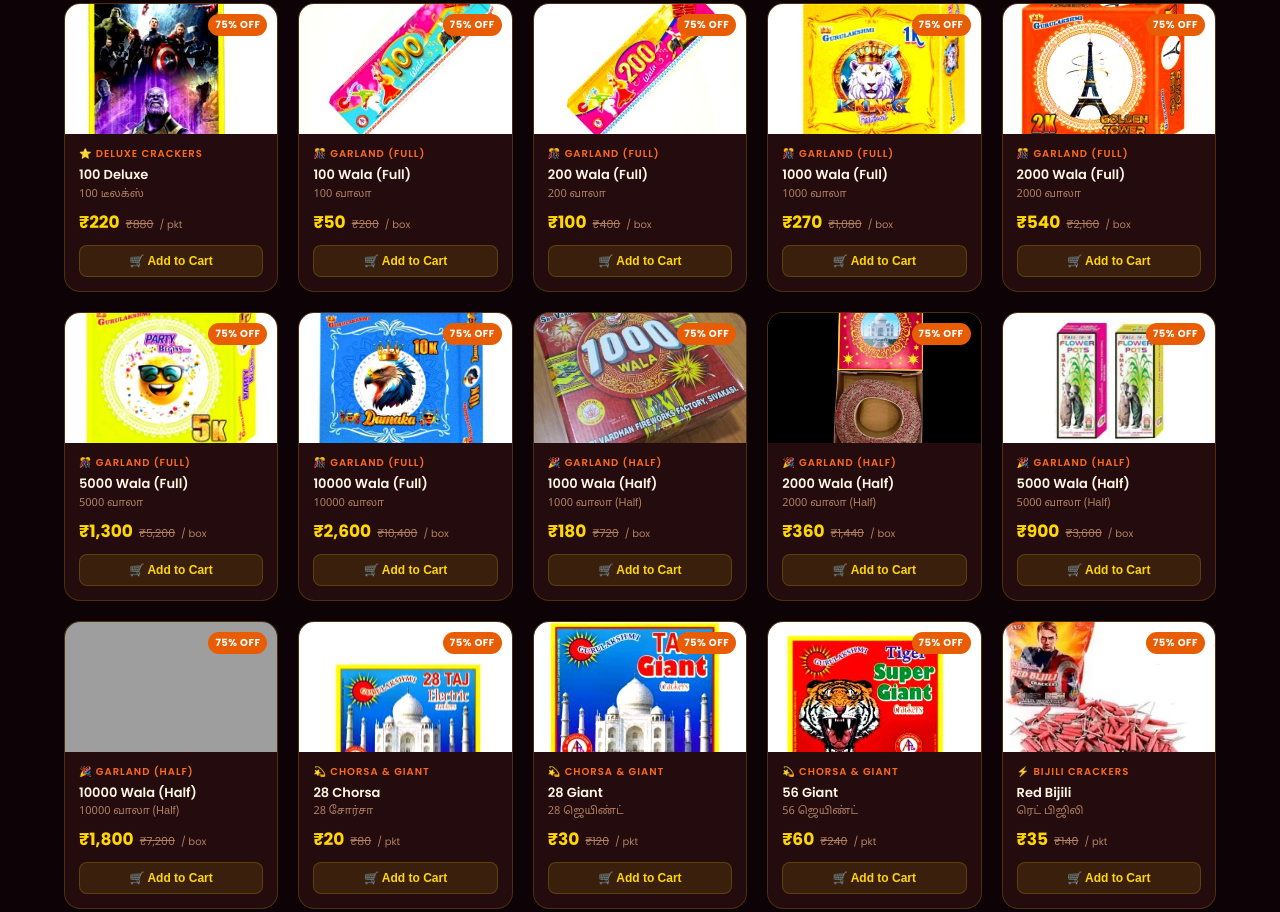
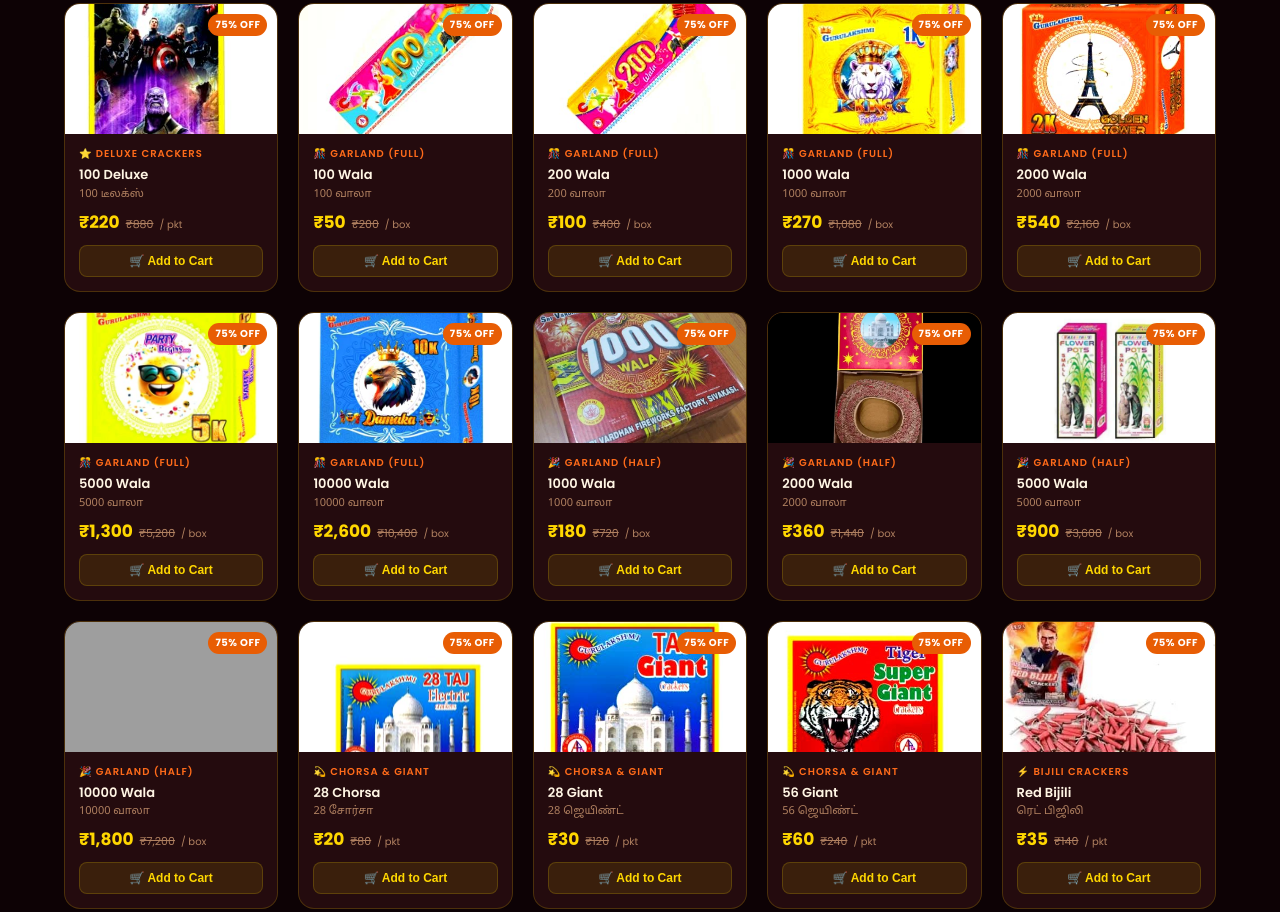
Before and after one commit to Vk-AtOS/spmc-crackers, a plain HTML site: page shop.html in a window 1280 px wide. Shown: the part 971-1883 px from the top of the page. Drawn offline with Linux system fonts and the light colour scheme; no server answers; grey boxes are pictures that could not be loaded.

Commit message:
fix: remove (Full)/(Half) from wala names, rename Tin Beer→Beer Tin, add cylinder bomb image, push no-image products to end

```diff
--- a/js/product-images.js
+++ b/js/product-images.js
@@ -145,6 +145,8 @@
   104: 'images/products/new_hunter007.jpg',
   105: 'images/products/new_emu_egg.jpg',
   106: 'images/products/new_watermelon.jpg',
+  107: 'images/products/cylinder_bomb.jpg',
+  108: 'images/products/cylinder_bomb.jpg',
 
   // FANCY SHOTS (109-119)
   109: 'images/products/shots_7.jpg',
--- a/js/products.js
+++ b/js/products.js
@@ -76,18 +76,18 @@
   { id: 11, name: '100 Deluxe', nameTa: '100 டீலக்ஸ்', cat: 'deluxe', mrp: 880, price: 220, unit: 'pkt', emoji: '⭐', desc: 'Bumper pack of 100 deluxe crackers for a long, loud celebration — best-value deluxe.' },
 
   // GARLAND FULL
-  { id: 12, name: '100 Wala (Full)', nameTa: '100 வாலா', cat: 'garland-full', mrp: 200, price: 50, unit: 'box', emoji: '🎊', desc: 'Continuous 100-wala garland cracker — non-stop burst of rapid snapping sounds.' },
-  { id: 13, name: '200 Wala (Full)', nameTa: '200 வாலா', cat: 'garland-full', mrp: 400, price: 100, unit: 'box', emoji: '🎊', desc: 'Continuous 200-wala garland cracker — non-stop burst of rapid snapping sounds.' },
-  { id: 14, name: '1000 Wala (Full)', nameTa: '1000 வாலா', cat: 'garland-full', mrp: 1080, price: 270, unit: 'box', emoji: '🎊', desc: 'Continuous 1000-wala garland cracker — non-stop burst of rapid snapping sounds.' },
-  { id: 15, name: '2000 Wala (Full)', nameTa: '2000 வாலா', cat: 'garland-full', mrp: 2160, price: 540, unit: 'box', emoji: '🎊', desc: 'Continuous 2000-wala garland cracker — non-stop burst of rapid snapping sounds.' },
-  { id: 16, name: '5000 Wala (Full)', nameTa: '5000 வாலா', cat: 'garland-full', mrp: 5200, price: 1300, unit: 'box', emoji: '🎊', desc: 'Continuous 5000-wala garland cracker — spectacular non-stop snapping display for big events.' },
-  { id: 17, name: '10000 Wala (Full)', nameTa: '10000 வாலா', cat: 'garland-full', mrp: 10400, price: 2600, unit: 'box', emoji: '🎊', desc: 'Continuous 10000-wala garland cracker — the ultimate non-stop crackling extravaganza.' },
+  { id: 12, name: '100 Wala', nameTa: '100 வாலா', cat: 'garland-full', mrp: 200, price: 50, unit: 'box', emoji: '🎊', desc: 'Continuous 100-wala garland cracker — non-stop burst of rapid snapping sounds.' },
+  { id: 13, name: '200 Wala', nameTa: '200 வாலா', cat: 'garland-full', mrp: 400, price: 100, unit: 'box', emoji: '🎊', desc: 'Continuous 200-wala garland cracker — non-stop burst of rapid snapping sounds.' },
+  { id: 14, name: '1000 Wala', nameTa: '1000 வாலா', cat: 'garland-full', mrp: 1080, price: 270, unit: 'box', emoji: '🎊', desc: 'Continuous 1000-wala garland cracker — non-stop burst of rapid snapping sounds.' },
+  { id: 15, name: '2000 Wala', nameTa: '2000 வாலா', cat: 'garland-full', mrp: 2160, price: 540, unit: 'box', emoji: '🎊', desc: 'Continuous 2000-wala garland cracker — non-stop burst of rapid snapping sounds.' },
+  { id: 16, name: '5000 Wala', nameTa: '5000 வாலா', cat: 'garland-full', mrp: 5200, price: 1300, unit: 'box', emoji: '🎊', desc: 'Continuous 5000-wala garland cracker — spectacular non-stop snapping display for big events.' },
+  { id: 17, name: '10000 Wala', nameTa: '10000 வாலா', cat: 'garland-full', mrp: 10400, price: 2600, unit: 'box', emoji: '🎊', desc: 'Continuous 10000-wala garland cracker — the ultimate non-stop crackling extravaganza.' },
 
   // GARLAND HALF
-  { id: 18, name: '1000 Wala (Half)', nameTa: '1000 வாலா (Half)', cat: 'garland-half', mrp: 720, price: 180, unit: 'box', emoji: '🎉', desc: 'Continuous 1000-wala half garland cracker — non-stop burst of rapid snapping sounds.' },
-  { id: 19, name: '2000 Wala (Half)', nameTa: '2000 வாலா (Half)', cat: 'garland-half', mrp: 1440, price: 360, unit: 'box', emoji: '🎉', desc: 'Continuous 2000-wala half garland cracker — non-stop burst of rapid snapping sounds.' },
-  { id: 20, name: '5000 Wala (Half)', nameTa: '5000 வாலா (Half)', cat: 'garland-half', mrp: 3600, price: 900, unit: 'box', emoji: '🎉', desc: 'Continuous 5000-wala half garland cracker — spectacular non-stop snapping display.' },
-  { id: 21, name: '10000 Wala (Half)', nameTa: '10000 வாலா (Half)', cat: 'garland-half', mrp: 7200, price: 1800, unit: 'box', emoji: '🎉', desc: 'Continuous 10000-wala half garland cracker — the ultimate half-strand crackling extravaganza.' },
+  { id: 18, name: '1000 Wala', nameTa: '1000 வாலா', cat: 'garland-half', mrp: 720, price: 180, unit: 'box', emoji: '🎉', desc: 'Continuous 1000-wala half garland cracker — non-stop burst of rapid snapping sounds.' },
+  { id: 19, name: '2000 Wala', nameTa: '2000 வாலா', cat: 'garland-half', mrp: 1440, price: 360, unit: 'box', emoji: '🎉', desc: 'Continuous 2000-wala half garland cracker — non-stop burst of rapid snapping sounds.' },
+  { id: 20, name: '5000 Wala', nameTa: '5000 வாலா', cat: 'garland-half', mrp: 3600, price: 900, unit: 'box', emoji: '🎉', desc: 'Continuous 5000-wala half garland cracker — spectacular non-stop snapping display.' },
+  { id: 21, name: '10000 Wala', nameTa: '10000 வாலா', cat: 'garland-half', mrp: 7200, price: 1800, unit: 'box', emoji: '🎉', desc: 'Continuous 10000-wala half garland cracker — the ultimate half-strand crackling extravaganza.' },
 
   // CHORSA & GIANT
   { id: 22, name: '28 Chorsa', nameTa: '28 சோர்சா', cat: 'chorsa-giant', mrp: 80, price: 20, unit: 'pkt', emoji: '💫', desc: 'Pack of 28 Chorsa crackers with a compact, crisp snap — traditional Diwali staple.' },
@@ -167,7 +167,7 @@
   { id: 73, name: 'Colour Rain (5 in 1)', nameTa: 'கலர் ரெயின் 5 in 1', cat: 'fancy-showers', mrp: 520, price: 130, unit: 'box', emoji: '🌈', desc: 'Novelty Colour Rain fancy shower with multi-color sparkling rainfall display. 5-in-1 pack.' },
 
   // VARIETY SHOWERS
-  { id: 74, name: 'Tin Beer', nameTa: 'டின் பீர்', cat: 'variety-showers', mrp: 440, price: 110, unit: 'box', emoji: '🎨', desc: 'Themed Tin Beer shower fountain with beer-can novelty casing and multi-color sparks.' },
+  { id: 74, name: 'Beer Tin', nameTa: 'பீர் டின்', cat: 'variety-showers', mrp: 440, price: 110, unit: 'box', emoji: '🎨', desc: 'Themed Tin Beer shower fountain with beer-can novelty casing and multi-color sparks.' },
   { id: 75, name: 'Popcorn Tin', nameTa: 'பாப்கான் டின்', cat: 'variety-showers', mrp: 600, price: 150, unit: 'box', emoji: '🎨', desc: 'Themed Popcorn Tin shower fountain with popcorn-bucket novelty casing and multi-color sparks.' },
   { id: 76, name: 'Minions', nameTa: 'மினியன்ஸ்', cat: 'variety-showers', mrp: 800, price: 200, unit: 'box', emoji: '🎨', desc: 'Themed Minions shower fountain with adorable Minions novelty casing and multi-color sparks.' },
   { id: 77, name: 'Aqua Queen', nameTa: 'அக்வா குயின்', cat: 'variety-showers', mrp: 800, price: 200, unit: 'box', emoji: '🎨', desc: 'Themed Aqua Queen shower fountain with royal novelty casing and cascading multi-color sparks.' },
--- a/shop.html
+++ b/shop.html
@@ -326,7 +326,7 @@
 <script src="js/i18n.js"></script>
 <script src="js/cart.js"></script>
 <script src="js/support.js"></script>
-<script src="js/product-images.js?v=2"></script>
+<script src="js/product-images.js?v=3"></script>
 <script src="js/config.js"></script>
 <script>
 let activeCat = 'all';
@@ -392,6 +392,12 @@
   if (sortMode === 'price-asc') list.sort((a, b) => a.price - b.price);
   else if (sortMode === 'price-desc') list.sort((a, b) => b.price - a.price);
   else if (sortMode === 'name-asc') list.sort((a, b) => a.name.localeCompare(b.name));
+
+  list.sort((a, b) => {
+    const aImg = !!(window.PRODUCT_IMAGES && window.PRODUCT_IMAGES[a.id]);
+    const bImg = !!(window.PRODUCT_IMAGES && window.PRODUCT_IMAGES[b.id]);
+    return aImg === bImg ? 0 : aImg ? -1 : 1;
+  });
 
   const grid = document.getElementById('products-grid');
   grid.textContent = '';
```
Also changed, not shown: images/products/cylinder_bomb.jpg (added).
